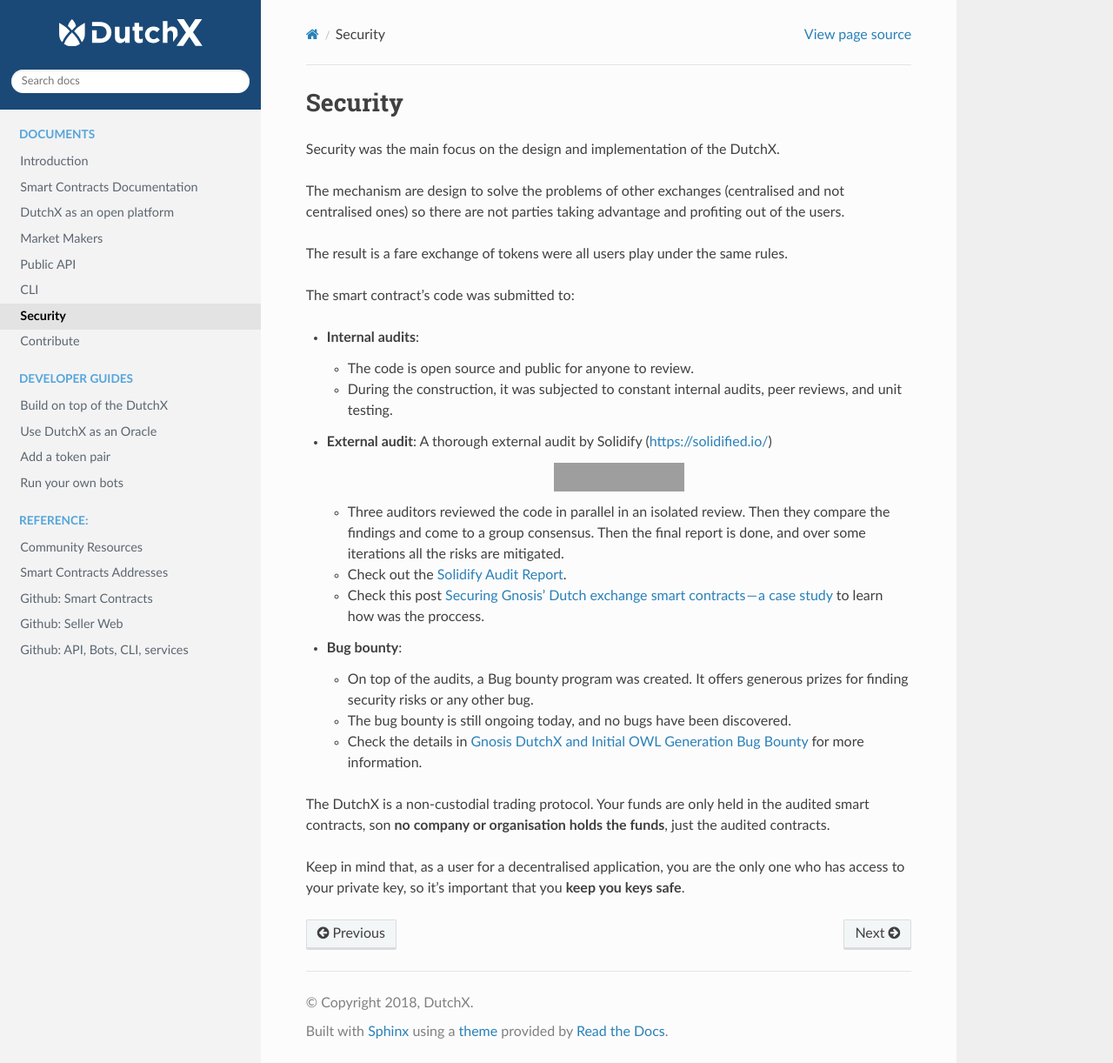
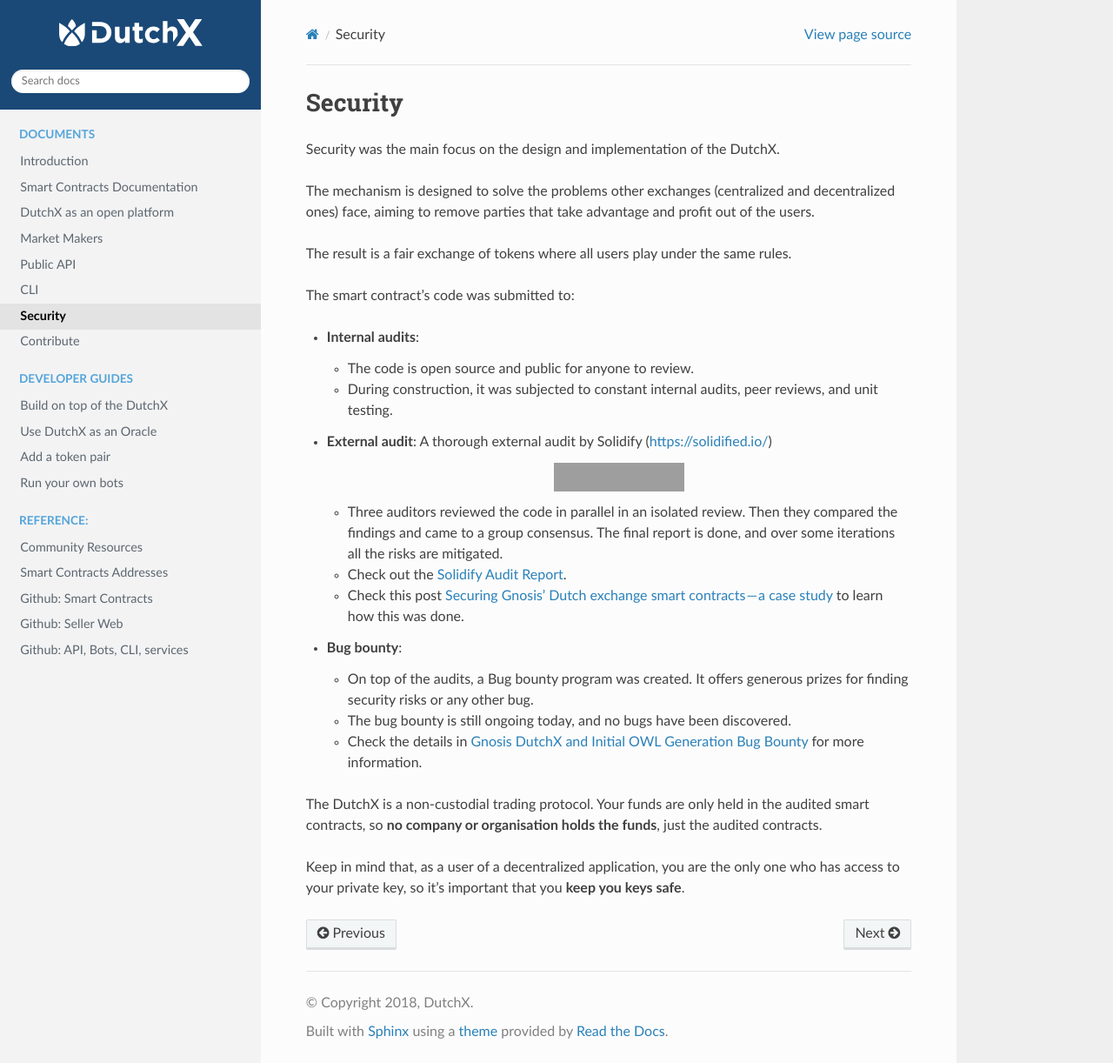
Before and after one commit to gnosis/dx-docs, a Sphinx documentation site: the page built from source/security-of-the-contracts.md, in a window 1280 px wide and 1222 px high. Shown: the whole window at 87% size. Built offline with Sphinx 7.4.7 and the Read the Docs theme 2.0.0, drawn with Linux system fonts in a browser that asks for light colours; grey boxes are pictures that could not be loaded.

Commit message:
Update security-of-the-contracts.md

```diff
--- a/source/security-of-the-contracts.md
+++ b/source/security-of-the-contracts.md
@@ -1,16 +1,16 @@
 # Security
 Security was the main focus on the design and implementation of the DutchX.
 
-The mechanism are design to solve the problems of other exchanges (centralised
-and not centralised ones) so there are not parties taking advantage and
-profiting out of the users.
+The mechanism is designed to solve the problems other exchanges (centralized
+and decentralized ones) face, aiming to remove parties that take advantage and
+profit out of the users.
 
-The result is a fare exchange of tokens were all users play under the same rules.
+The result is a fair exchange of tokens where all users play under the same rules.
 
 The smart contract's code was submitted to:
 * **Internal audits**:
   * The code is open source and public for anyone to review.
-  * During the construction, it was subjected to constant internal audits, peer
+  * During construction, it was subjected to constant internal audits, peer
     reviews, and unit testing.
 * **External audit**: A thorough external audit by Solidify ([https://solidified.io/](https://solidified.io/))
 
@@ -21,10 +21,10 @@
   </p>
 
   * Three auditors reviewed the code in parallel in an isolated review. Then they
-    compare the findings and come to a group consensus. Then the final report
+    compared the findings and came to a group consensus. The final report
     is done, and over some iterations all the risks are mitigated.
   * Check out the <a href="./_static/docs/Solidified_Audit_Report.pdf">Solidify Audit Report</a>.
-  * Check this post <a href="https://medium.com/solidified/securing-gnosis-dutch-exchange-smart-contracts-a-case-study-65c3dcc0ed0b" target="_blank">Securing Gnosis’ Dutch exchange smart contracts — a case study</a> to learn how was the proccess.
+  * Check this post <a href="https://medium.com/solidified/securing-gnosis-dutch-exchange-smart-contracts-a-case-study-65c3dcc0ed0b" target="_blank">Securing Gnosis’ Dutch exchange smart contracts — a case study</a> to learn how this was done.
 
 * **Bug bounty**:
   * On top of the audits, a Bug bounty program was created. It offers generous
@@ -33,9 +33,9 @@
   * Check the details in <a href="https://blog.gnosis.pm/gnosis-dutchx-and-initial-owl-generation-bug-bounty-71ba53dfd2db" target="_blank">Gnosis DutchX and Initial OWL Generation Bug Bounty</a> for more information.
 
 The DutchX is a non-custodial trading protocol. Your funds are only held in
-the audited smart contracts, son **no company or organisation holds the funds**,
+the audited smart contracts, so **no company or organisation holds the funds**,
 just the audited contracts.
 
-Keep in mind that, as a user for a decentralised application, you are the only
+Keep in mind that, as a user of a decentralized application, you are the only
 one who has access to your private key, so it's important that you
 **keep you keys safe**.
```
